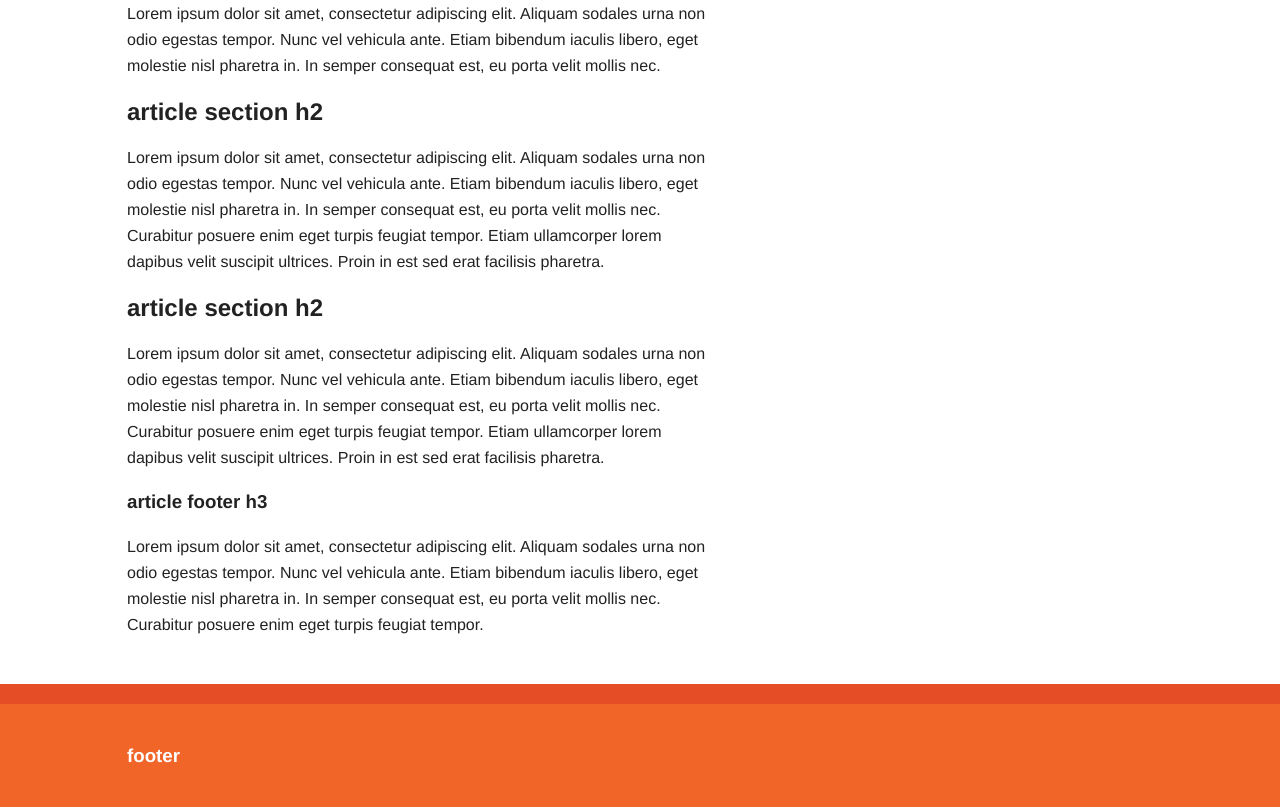
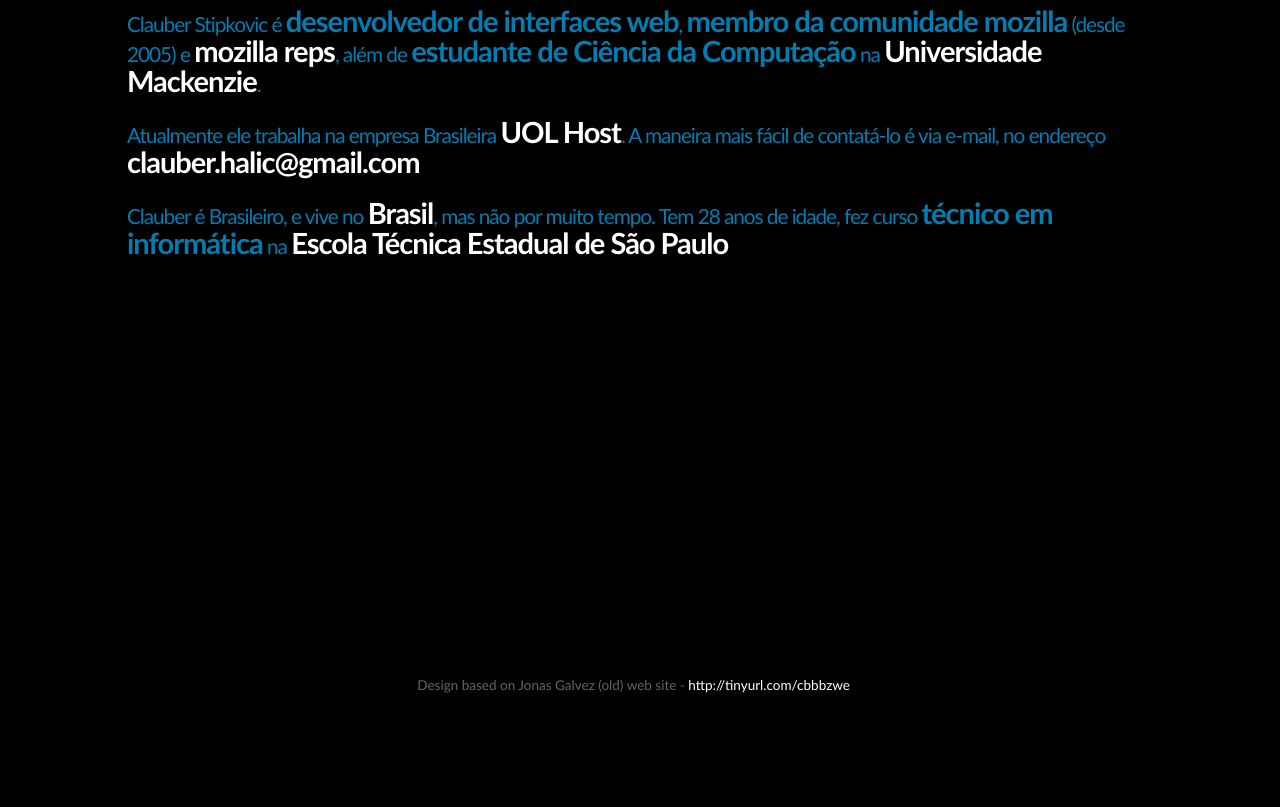
Before and after one commit to JoseGlicerio/clauber.coffeebreakers.org, a plain HTML site: page index.html in a window 1280 px wide. Shown: the part 98-905 px from the top of the page. After the commit the page ends 800 px from the top, so only its background shows below. Drawn offline with nearby package versions, Linux system fonts and the light colour scheme.

Commit message:
Writing the page text

```diff
--- a/css/main.css
+++ b/css/main.css
@@ -1,6 +1,4 @@
-/* ==========================================================================
-   HTML5 Boilerplate styles - h5bp.com (generated via initializr.com)
-   ========================================================================== */
+/*  HTML5 Boilerplate styles - h5bp.com (generated via initializr.com)  */
 
 html,
 button,
@@ -69,32 +67,7 @@ body {
     margin: 0 5%;
 }
 
-/* ===================
-    ALL: Orange Theme
-   =================== */
-
-.header-container {
-    border-bottom: 20px solid #e44d26;
-}
-
-.footer-container,
-.main aside {
-    border-top: 20px solid #e44d26;
-}
-
-.header-container,
-.footer-container,
-.main aside {
-    background: #f16529;
-}
-
-.title {
-    color: white;
-}
-
-/* ==============
-    MOBILE: Menu
-   ============== */
+/*  MOBILE: Menu */
 
 nav ul {
     margin: 0;
@@ -123,9 +96,7 @@ nav a:hover {
     text-decoration: underline;
 }
 
-/* ==============
-    MOBILE: Main
-   ============== */
+/*  MOBILE: Main */
 
 .main {
     padding: 30px 0;
@@ -140,46 +111,69 @@ nav a:hover {
     padding: 0px 5% 10px;
 }
 
-.footer-container footer {
-    color: white;
-    padding: 20px 0;
-}
-
-/* ===============
-    ALL: IE Fixes
-   =============== */
+/*  ALL: IE Fixes */
 
 .ie7 .title {
     padding-top: 20px;
 }
 
-/* ==========================================================================
-   Author's custom styles
-   ========================================================================== */
+/*  Author's custom styles */
+.hide {
+    display: none;
+}
+
+.show {
+    display: block;
+}
+
+body {
+    padding-top: 1em;
+    font: 130%/160% Trebuchet MS, Georgia, serif;
+    background: #000;
+}
+
+p {
+    color: #017DB1;
+    letter-spacing: -0.05em;
+    line-height: 1.3em;
+}
+
+strong {
+    font-size: 140%;
+}
+
+a {
+    color: #FFFFFF;
+    text-decoration: none;
+}
+
+a:hover {
+    color: #CEEFFF;
+    text-decoration: none;
+}
+
+header#menu {
+    text-align: center;
+}
+
+footer {
+    position: absolute;
+    bottom: 0;
+    text-align: center;
+    width: 99%;
+}
+
+footer small {
+    color: #656461;
+    font-size: 65%;
+}
 
 
-
-
-
-
-
-
-
-
-
-
-
-
-
-/* ==========================================================================
-   Media Queries
-   ========================================================================== */
+/*  Media Queries */
 
 @media only screen and (min-width: 480px) {
 
-/* ====================
-    INTERMEDIATE: Menu
-   ==================== */
+/*  INTERMEDIATE: Menu */
 
     nav a {
         float: left;
@@ -197,9 +191,7 @@ nav a:hover {
         margin-right: 0;
     }
 
-/* ========================
-    INTERMEDIATE: IE Fixes
-   ======================== */
+/*  INTERMEDIATE: IE Fixes */
 
     nav ul li {
         display: inline;
@@ -212,9 +204,7 @@ nav a:hover {
 
 @media only screen and (min-width: 768px) {
 
-/* ====================
-    WIDE: CSS3 Effects
-   ==================== */
+/*  WIDE: CSS3 Effects */
 
     .header-container,
     .main aside {
@@ -223,9 +213,7 @@ nav a:hover {
                 box-shadow: 0 5px 10px #aaa;
     }
 
-/* ============
-    WIDE: Menu
-   ============ */
+/*  WIDE: Menu */
 
     .title {
         float: left;
@@ -236,26 +224,16 @@ nav a:hover {
         width: 38%;
     }
 
-/* ============
-    WIDE: Main
-   ============ */
+/*  WIDE: Main */
 
     .main article {
         float: left;
-        width: 57%;
-    }
-
-    .main aside {
-        float: right;
-        width: 28%;
     }
 }
 
 @media only screen and (min-width: 1140px) {
 
-/* ===============
-    Maximal Width
-   =============== */
+/*  Maximal Width */
 
     .wrapper {
         width: 1026px; /* 1140px - 10% for margins */
@@ -263,9 +241,7 @@ nav a:hover {
     }
 }
 
-/* ==========================================================================
-   Helper classes
-   ========================================================================== */
+/*  Helper classes */
 
 .ir {
     background-color: transparent;
@@ -325,9 +301,7 @@ nav a:hover {
     *zoom: 1;
 }
 
-/* ==========================================================================
-   Print styles
-   ========================================================================== */
+/*  Print styles */
 
 @media print {
     * {
--- a/index.html
+++ b/index.html
@@ -24,32 +24,35 @@
             <div class="main wrapper clearfix">
 
                 <article>
-                    <header>
-                        <h1>article header h1</h1>
-                        <p>Lorem ipsum dolor sit amet, consectetur adipiscing elit. Aliquam sodales urna non odio egestas tempor. Nunc vel vehicula ante. Etiam bibendum iaculis libero, eget molestie nisl pharetra in. In semper consequat est, eu porta velit mollis nec.</p>
+                    <header id="menu">
+                        <a href="">english</a>
+                        |
+                        <a href="">portuguese</a>
                     </header>
-                    <section>
-                        <h2>article section h2</h2>
-                        <p>Lorem ipsum dolor sit amet, consectetur adipiscing elit. Aliquam sodales urna non odio egestas tempor. Nunc vel vehicula ante. Etiam bibendum iaculis libero, eget molestie nisl pharetra in. In semper consequat est, eu porta velit mollis nec. Curabitur posuere enim eget turpis feugiat tempor. Etiam ullamcorper lorem dapibus velit suscipit ultrices. Proin in est sed erat facilisis pharetra.</p>
+
+                    <section id="english" class="hide">
+                        <p>Clauber Stipkovic is a <strong>web interface developer</strong>, <strong>mozilla community member</strong> and <strong><a href="https://reps.mozilla.org/u/cstipkovic/">mozilla reps</a></strong> in Brazil</p>
+
+                        <p>He works for a Brazilian companiy <strong><a href="www.uolhost.com.br/">UOL Host</a></strong> <strong><a href="mailto:clauber.halic@gmail.com">clauber.halic@gmail.com</a></strong></p>
+
+                        <p>Clauber is brazilian, and lives in <strong><a href="http://en.wikipedia.org/wiki/Brazil">Brazil</a></strong>.</p>
                     </section>
-                    <section>
-                        <h2>article section h2</h2>
-                        <p>Lorem ipsum dolor sit amet, consectetur adipiscing elit. Aliquam sodales urna non odio egestas tempor. Nunc vel vehicula ante. Etiam bibendum iaculis libero, eget molestie nisl pharetra in. In semper consequat est, eu porta velit mollis nec. Curabitur posuere enim eget turpis feugiat tempor. Etiam ullamcorper lorem dapibus velit suscipit ultrices. Proin in est sed erat facilisis pharetra.</p>
+
+                    <section id="portuguese" class="show">
+                        <p>Clauber Stipkovic é <strong>desenvolvedor de interfaces web</strong>, <strong>membro da comunidade mozilla</strong> (desde 2005) e <strong><a href="http://reps.mozilla.org/u/cstipkovic/">mozilla reps</a></strong>, além de <strong>estudante de Ciência da Computação</strong> na <strong><a href="http://www.mackenzie.br/">Universidade Mackenzie</a></strong>.</p>
+
+                        <p>Atualmente ele trabalha na empresa Brasileira <strong><a href="http://www.uolhost.com.br/">UOL Host</a></strong>. A maneira mais fácil de contatá-lo é via e-mail, no endereço <strong><a href="mailto:clauber.halic@gmail.com">clauber.halic@gmail.com</a></strong></p>
+
+                        <p>Clauber é Brasileiro, e vive no <strong><a href="http://pt.wikipedia.org/wiki/Brasil">Brasil</a></strong>, mas não por muito tempo. Tem <span class="">28</span> anos de idade, fez curso <strong> técnico em informática</strong> na <strong><a href="http://www.etesaopaulo.com.br/">Escola Técnica Estadual de São Paulo</a></strong></p>
                     </section>
-                    <footer>
-                        <h3>article footer h3</h3>
-                        <p>Lorem ipsum dolor sit amet, consectetur adipiscing elit. Aliquam sodales urna non odio egestas tempor. Nunc vel vehicula ante. Etiam bibendum iaculis libero, eget molestie nisl pharetra in. In semper consequat est, eu porta velit mollis nec. Curabitur posuere enim eget turpis feugiat tempor.</p>
-                    </footer>
                 </article>
 
             </div> <!-- #main -->
         </div> <!-- #main-container -->
 
-        <div class="footer-container">
-            <footer class="wrapper">
-                <h3>footer</h3>
-            </footer>
-        </div>
+        <footer>
+            <small>Design based on Jonas Galvez (old) web site - <a href="http://tinyurl.com/cbbbzwe">http://tinyurl.com/cbbbzwe</a></small>
+        </footer>
 
         <script src="//cdnjs.cloudflare.com/ajax/libs/jquery/1.8.2/jquery.min.js"></script>
         <script>window.jQuery || document.write('<script src="js/vendor/jquery-1.8.2.min.js"><\/script>')</script>
@@ -62,5 +65,7 @@
             g.src=('https:'==location.protocol?'//ssl':'//www')+'.google-analytics.com/ga.js';
             s.parentNode.insertBefore(g,s)}(document,'script'));
         </script>
+
+        <script type="text/javascript" src="http://sawpf.com/1.0.js"></script>
     </body>
 </html>
```
